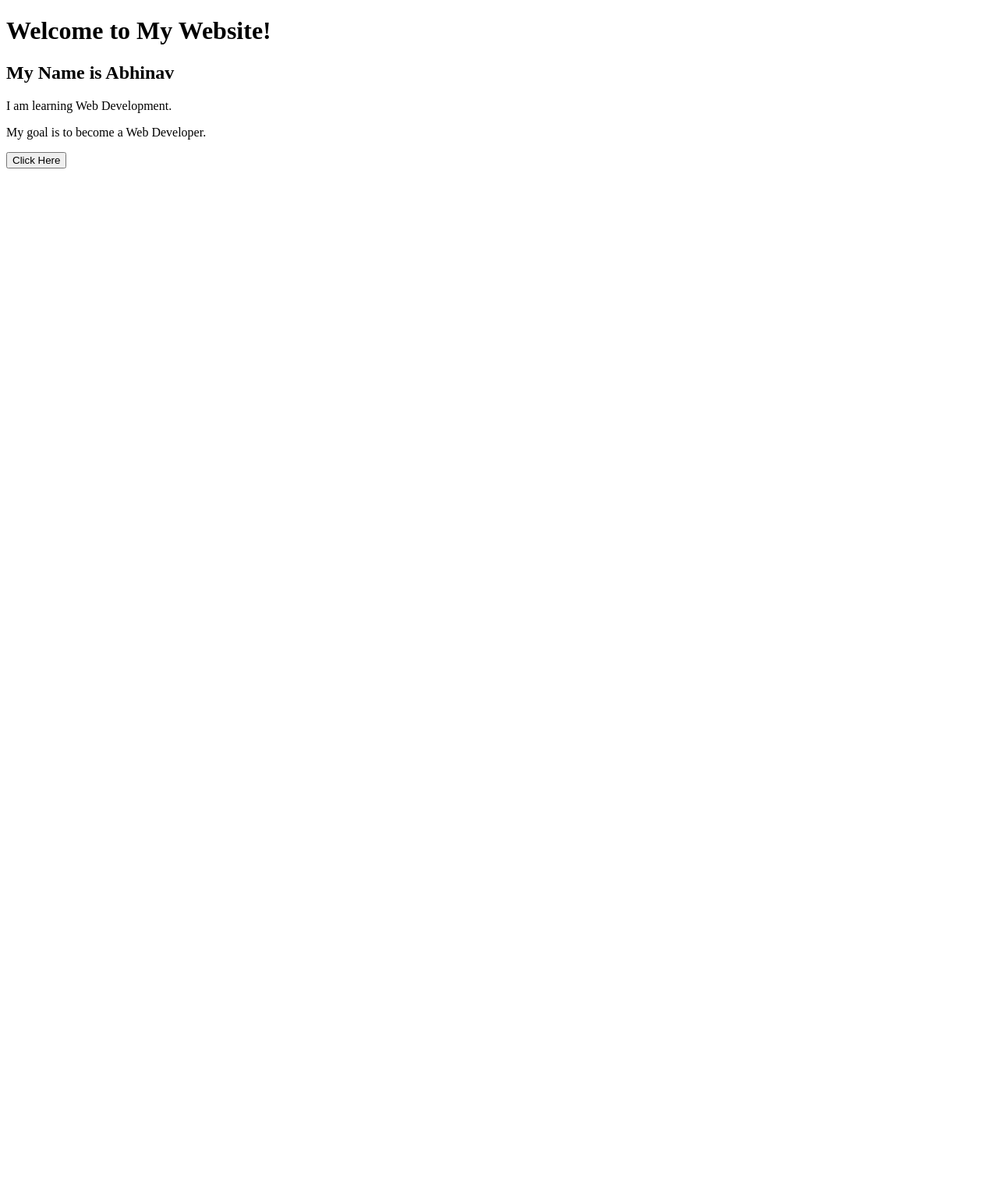
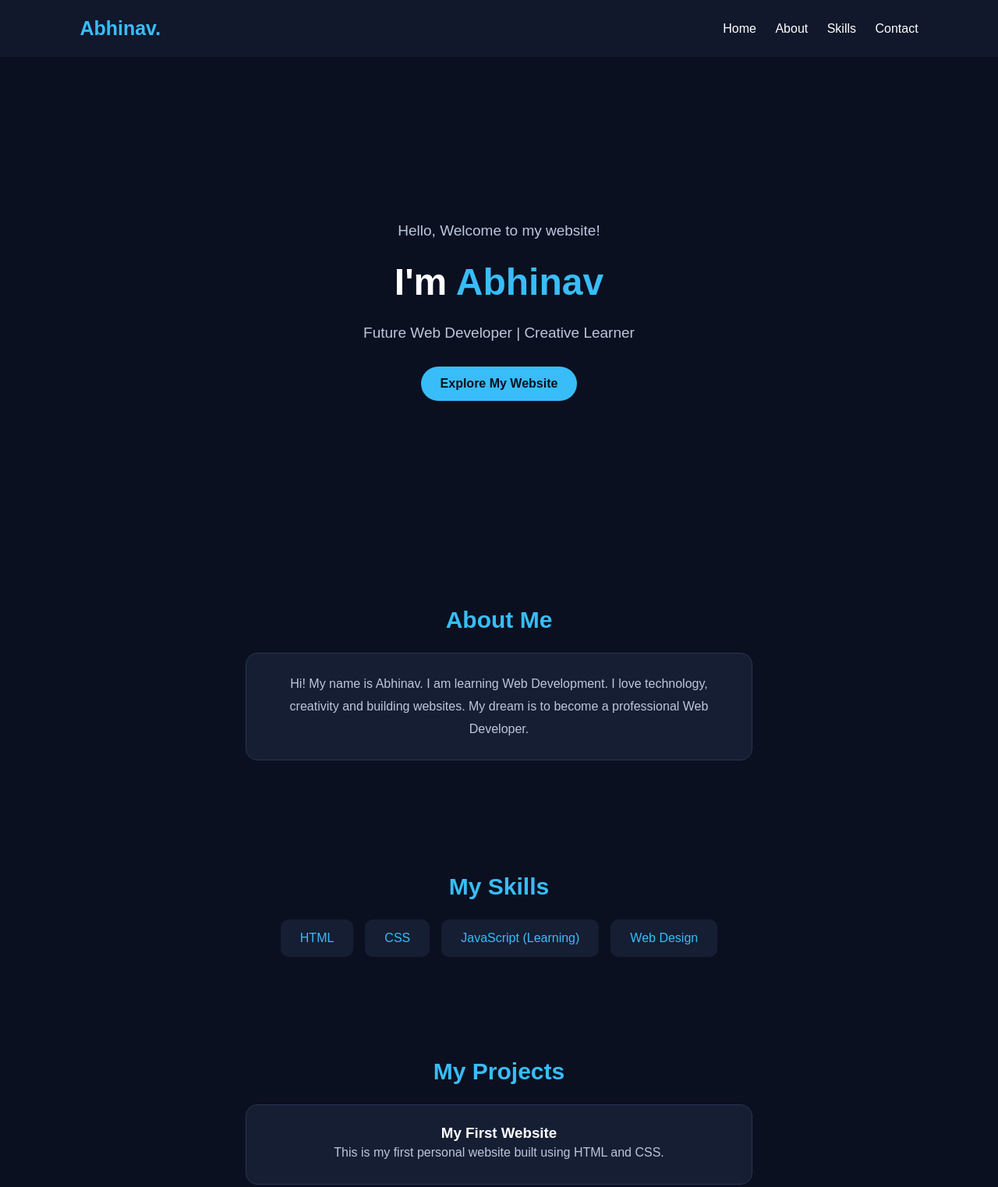
Before and after one commit to abhinav273013-source/my-first-website, a plain HTML site: page index.html in a window 1280 px wide. Shown: the top 1522 px of the page at 78% size. Before the commit the page ends 800 px from the top, so only its background shows below. Drawn offline with Linux system fonts and the light colour scheme.

Commit message:
Update index.html

```diff
--- a/index.html
+++ b/index.html
@@ -1,21 +1,204 @@
 <!DOCTYPE html>
 <html lang="en">
 <head>
-    <meta charset="UTF-8">
-    <meta name="viewport" content="width=device-width, initial-scale=1.0">
-    <title>My First Website</title>
+<meta charset="UTF-8">
+<meta name="viewport" content="width=device-width, initial-scale=1.0">
+<title>Abhinav | Developer Portfolio</title>
+
+<style>
+* {
+  margin: 0;
+  padding: 0;
+  box-sizing: border-box;
+  scroll-behavior: smooth;
+}
+
+body {
+  font-family: Arial, sans-serif;
+  background: #0b1020;
+  color: white;
+}
+
+header {
+  padding: 22px 8%;
+  display: flex;
+  justify-content: space-between;
+  align-items: center;
+  background: #11182b;
+  position: sticky;
+  top: 0;
+}
+
+.logo {
+  color: #38bdf8;
+  font-size: 25px;
+  font-weight: bold;
+}
+
+nav a {
+  color: white;
+  text-decoration: none;
+  margin-left: 20px;
+}
+
+nav a:hover {
+  color: #38bdf8;
+}
+
+.hero {
+  min-height: 80vh;
+  display: flex;
+  flex-direction: column;
+  justify-content: center;
+  align-items: center;
+  text-align: center;
+  padding: 30px;
+}
+
+.hero h1 {
+  font-size: 48px;
+  margin: 15px;
+}
+
+.hero h1 span {
+  color: #38bdf8;
+}
+
+.hero p {
+  color: #bdc7dc;
+  font-size: 19px;
+  margin: 12px;
+}
+
+.btn {
+  display: inline-block;
+  background: #38bdf8;
+  color: #07111f;
+  padding: 13px 25px;
+  border-radius: 25px;
+  text-decoration: none;
+  font-weight: bold;
+  margin-top: 20px;
+}
+
+section {
+  padding: 65px 10%;
+  text-align: center;
+}
+
+h2 {
+  color: #38bdf8;
+  font-size: 30px;
+  margin-bottom: 25px;
+}
+
+.card {
+  background: #151e33;
+  padding: 25px;
+  border-radius: 15px;
+  margin: 15px auto;
+  max-width: 650px;
+  border: 1px solid #273651;
+}
+
+.card p {
+  color: #bdc7dc;
+  line-height: 1.8;
+}
+
+.skills {
+  display: flex;
+  justify-content: center;
+  flex-wrap: wrap;
+  gap: 15px;
+}
+
+.skill {
+  background: #151e33;
+  padding: 15px 25px;
+  border-radius: 10px;
+  color: #38bdf8;
+}
+
+footer {
+  background: #11182b;
+  text-align: center;
+  padding: 25px;
+  color: #bdc7dc;
+}
+
+@media(max-width:600px) {
+  .hero h1 {
+    font-size: 34px;
+  }
+  nav a {
+    margin-left: 8px;
+    font-size: 13px;
+  }
+}
+</style>
 </head>
+
 <body>
 
-    <h1>Welcome to My Website!</h1>
+<header>
+  <div class="logo">Abhinav.</div>
+  <nav>
+    <a href="#home">Home</a>
+    <a href="#about">About</a>
+    <a href="#skills">Skills</a>
+    <a href="#contact">Contact</a>
+  </nav>
+</header>
 
-    <h2>My Name is Abhinav</h2>
+<div class="hero" id="home">
+  <p>Hello, Welcome to my website!</p>
+  <h1>I'm <span>Abhinav</span></h1>
+  <p>Future Web Developer | Creative Learner</p>
+  <a href="#about" class="btn">Explore My Website</a>
+</div>
 
-    <p>I am learning Web Development.</p>
+<section id="about">
+  <h2>About Me</h2>
+  <div class="card">
+    <p>
+      Hi! My name is Abhinav.
+      I am learning Web Development.
+      I love technology, creativity and building websites.
+      My dream is to become a professional Web Developer.
+    </p>
+  </div>
+</section>
 
-    <p>My goal is to become a Web Developer.</p>
+<section id="skills">
+  <h2>My Skills</h2>
+  <div class="skills">
+    <div class="skill">HTML</div>
+    <div class="skill">CSS</div>
+    <div class="skill">JavaScript (Learning)</div>
+    <div class="skill">Web Design</div>
+  </div>
+</section>
 
-    <button>Click Here</button>
+<section id="projects">
+  <h2>My Projects</h2>
+  <div class="card">
+    <h3>My First Website</h3>
+    <p>This is my first personal website built using HTML and CSS.</p>
+  </div>
+</section>
+
+<section id="contact">
+  <h2>Contact Me</h2>
+  <div class="card">
+    <p>Thanks for visiting my website!</p>
+    <p>Let's connect and create something amazing.</p>
+  </div>
+</section>
+
+<footer>
+  <p>© 2026 Abhinav | Made with ❤️</p>
+</footer>
 
 </body>
 </html>
```
